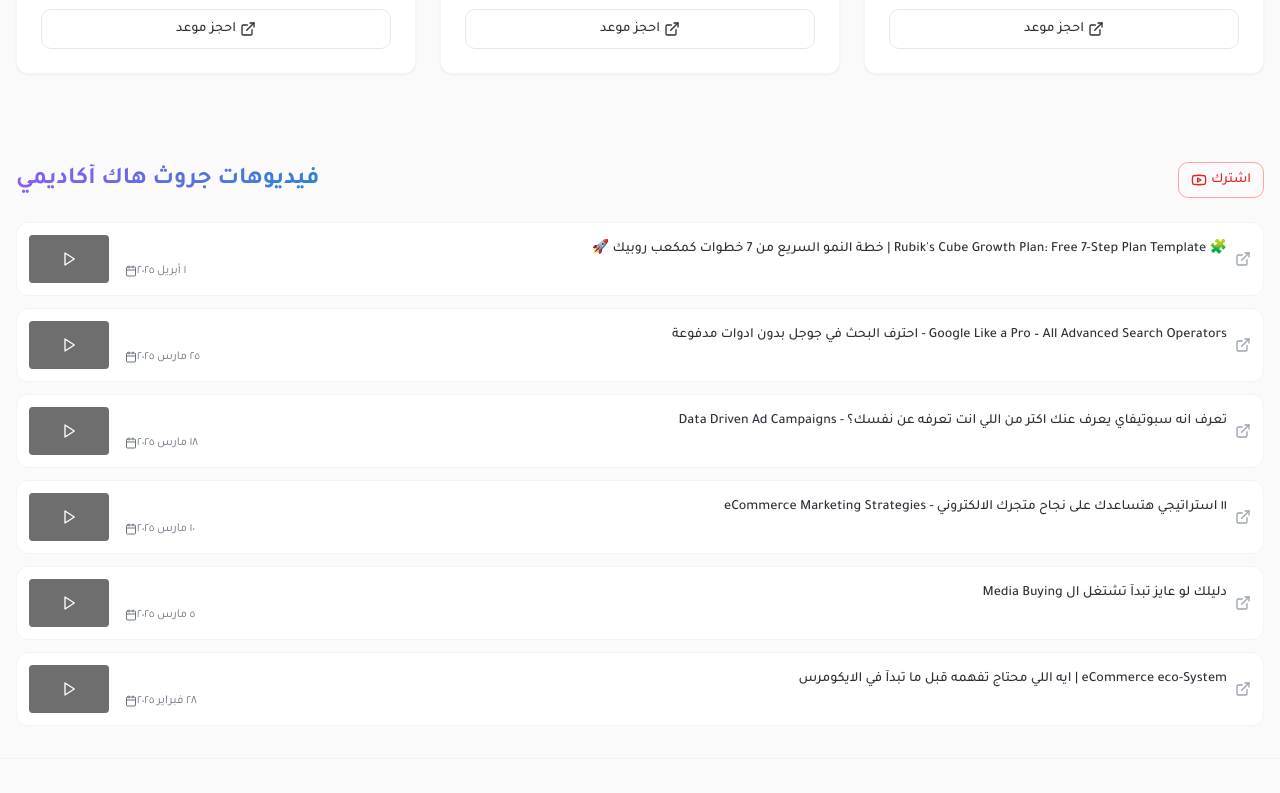
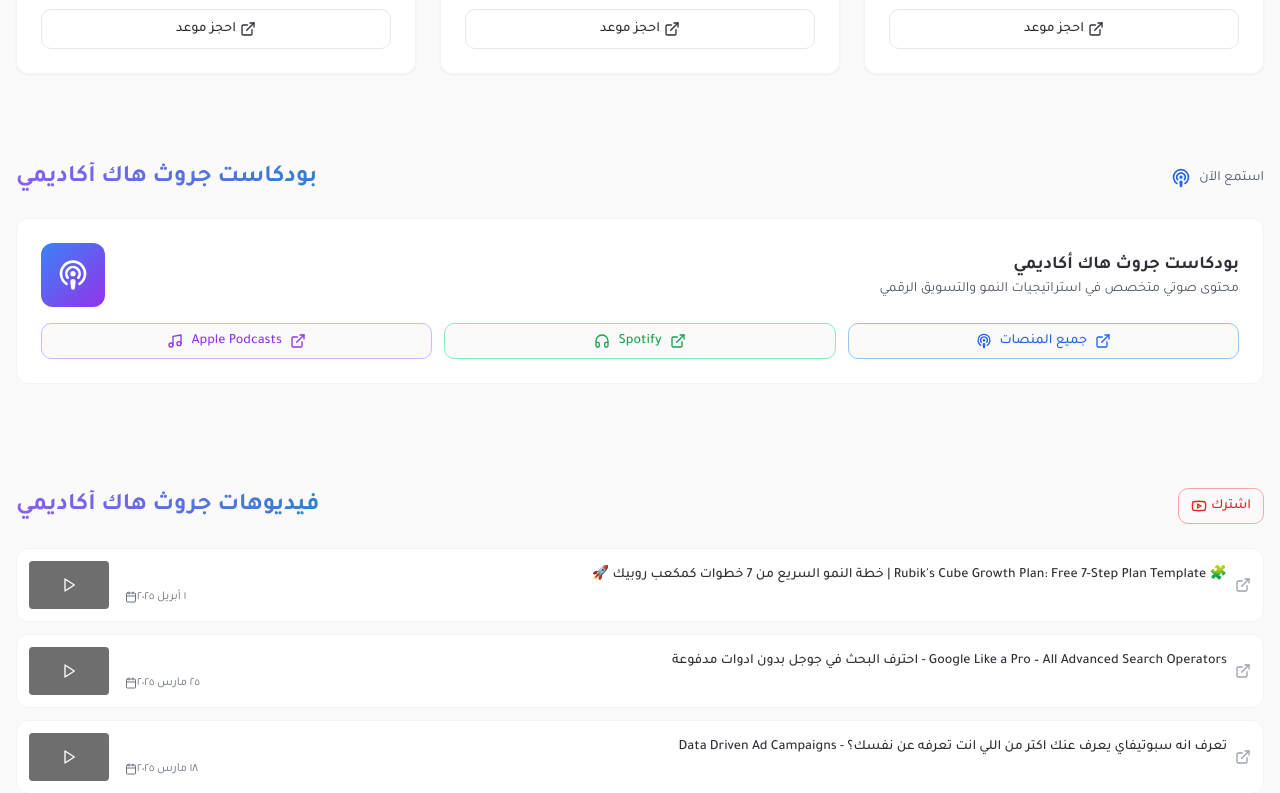
Before and after one commit to growthack88/mahmoud-omar-pulse, a React (Vite) app: page / in a window 1280 px wide. Shown: the part 1420-2213 px from the top of the page. Built offline with nearby package versions, Linux system fonts and the light colour scheme; grey boxes are pictures that could not be loaded.

Commit message:
Add podcast links to website
Added links to Apple Podcasts and Spotify for the "Growth Hack Academy" podcast. These links are placed above the YouTube video section.

```diff
--- /dev/null
+++ b/src/components/PodcastSection.tsx
@@ -0,0 +1,79 @@
+
+import { Button } from "@/components/ui/button";
+import { ExternalLink, Headphones, Music, Podcast } from "lucide-react";
+
+const PodcastSection = () => {
+  const podcastPlatforms = [
+    {
+      name: "Apple Podcasts",
+      url: "https://podcasts.apple.com/us/podcast/growth-hack-academy/id1832302801",
+      icon: Music,
+      color: "text-purple-600 border-purple-300 hover:bg-purple-50"
+    },
+    {
+      name: "Spotify",
+      url: "https://open.spotify.com/show/35L2gFP60OhVjRuOE3sSL1",
+      icon: Headphones,
+      color: "text-green-600 border-green-300 hover:bg-green-50"
+    },
+    {
+      name: "جميع المنصات",
+      url: "https://pnc.st/s/growth-hack-academy?align=right",
+      icon: Podcast,
+      color: "text-blue-600 border-blue-300 hover:bg-blue-50"
+    }
+  ];
+
+  return (
+    <section id="podcast" className="py-8">
+      <div className="flex items-center justify-between mb-6">
+        <h2 className="text-2xl font-bold text-gradient font-tajawal">بودكاست جروث هاك أكاديمي</h2>
+        <div className="flex items-center gap-2">
+          <Podcast className="w-5 h-5 text-blue-600" />
+          <span className="text-sm text-gray-600 font-tajawal">استمع الآن</span>
+        </div>
+      </div>
+
+      <div className="bg-white border border-gray-100 rounded-lg p-6 mb-4">
+        <div className="flex items-center gap-4 mb-4">
+          <div className="w-16 h-16 bg-gradient-to-br from-blue-500 to-purple-600 rounded-lg flex items-center justify-center flex-shrink-0">
+            <Podcast className="w-8 h-8 text-white" />
+          </div>
+          <div className="flex-1" dir="rtl">
+            <h3 className="text-lg font-bold font-tajawal text-right">بودكاست جروث هاك أكاديمي</h3>
+            <p className="text-gray-600 text-sm font-tajawal text-right">
+              محتوى صوتي متخصص في استراتيجيات النمو والتسويق الرقمي
+            </p>
+          </div>
+        </div>
+
+        <div className="grid grid-cols-1 md:grid-cols-3 gap-3">
+          {podcastPlatforms.map((platform) => {
+            const IconComponent = platform.icon;
+            return (
+              <a
+                key={platform.name}
+                href={platform.url}
+                target="_blank"
+                rel="noreferrer"
+                className="block"
+              >
+                <Button
+                  variant="outline"
+                  size="sm"
+                  className={`w-full ${platform.color} flex items-center gap-2 font-tajawal`}
+                >
+                  <IconComponent className="w-4 h-4" />
+                  <span>{platform.name}</span>
+                  <ExternalLink className="w-3 h-3" />
+                </Button>
+              </a>
+            );
+          })}
+        </div>
+      </div>
+    </section>
+  );
+};
+
+export default PodcastSection;
--- a/src/pages/Index.tsx
+++ b/src/pages/Index.tsx
@@ -2,6 +2,7 @@
 import HeroSection from "@/components/HeroSection";
 import AboutSection from "@/components/AboutSection";
 import YouTubeSection from "@/components/YouTubeSection";
+import PodcastSection from "@/components/PodcastSection";
 import ProjectsSection from "@/components/ProjectsSection";
 import ScrollToTop from "@/components/ScrollToTop";
 import Footer from "@/components/Footer";
@@ -55,6 +56,7 @@ const Index = () => {
           <div className="flex flex-col gap-6">
             <ProjectsSection />
             <div className="grid grid-cols-1 gap-6" id="articles">
+              <PodcastSection />
               <YouTubeSection />
             </div>
           </div>
```
